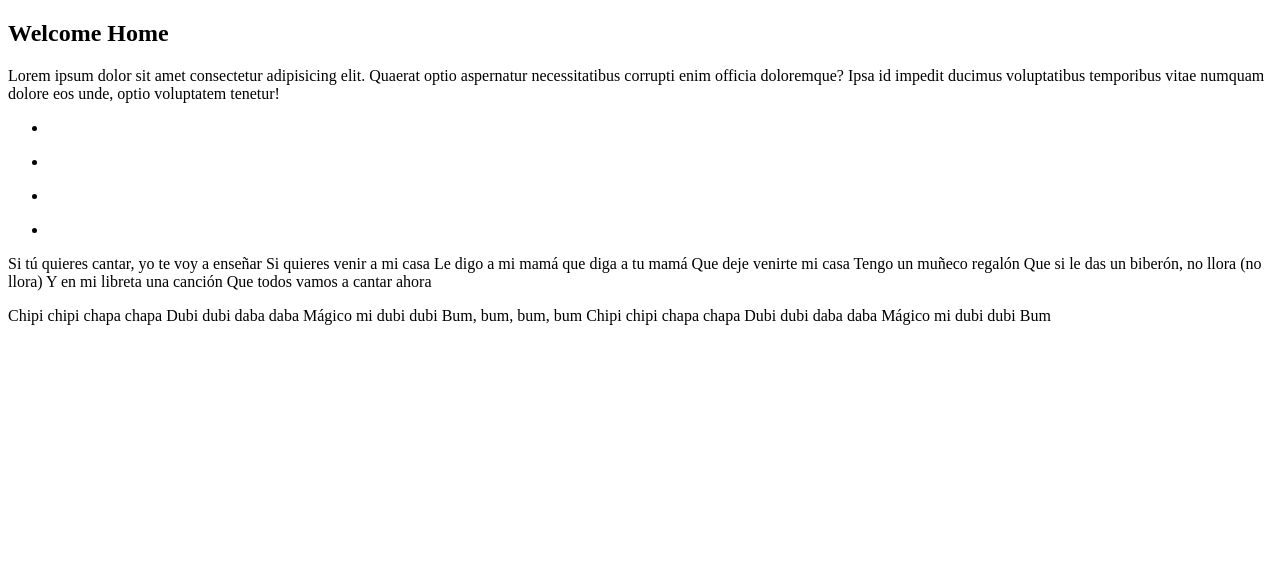
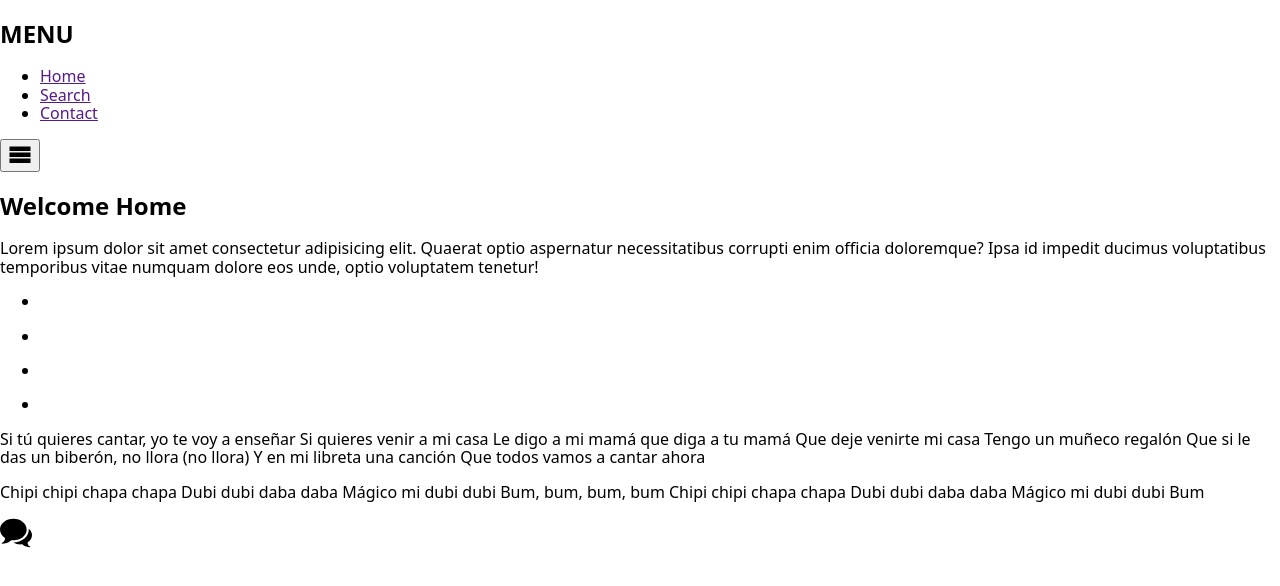
Before and after one commit to MatPaluch/Cool-sidebars, a plain HTML site: page index.html in a window 1280 px wide. Drawn offline with nearby package versions, Linux system fonts and the light colour scheme.

Commit message:
Update index.html

```diff
--- a/index.html
+++ b/index.html
@@ -2,16 +2,47 @@
 <html lang="en">
   <head>
     <meta charset="UTF-8" />
+    <meta http-equiv="X-UA-Compatible" content="IE=edge" />
     <meta name="viewport" content="width=device-width, initial-scale=1.0" />
     <title>Cool Sidebars</title>
+    <link
+      href="https://cdnjs.cloudflare.com/ajax/libs/modern-normalize/1.0.0/modern-normalize.min.css"
+      rel="stylesheet"
+    />
+    <link rel="preconnect" href="https://fonts.googleapis.com" />
+    <link rel="preconnect" href="https://fonts.gstatic.com" crossorigin />
+    <link
+      href="https://fonts.googleapis.com/css2?family=Quicksand:wght@400;700&display=swap"
+      rel="stylesheet"
+    />
+    <link rel="stylesheet" href="./style.css" type="text/css" />
   </head>
   <body>
+    <aside class="asside" id="mojElement">
+      <div>
+        <h1 class="head-menu">MENU</h1>
+        <ul class="hom menu-list">
+          <li>
+            <a href="" class="list-element">Home</a>
+          </li>
+          <li><a href="" class="list-element">Search</a></li>
+          <li><a href="" class="list-element">Contact</a></li>
+        </ul>
+      </div>
+    </aside>
+    <div onclick="usunKlase()" class="rightside" id="aside" width="100%"></div>
     <main>
-      <section>
-        <nav></nav>
-      </section>
-      <section>
-        <h1>Welcome Home</h1>
+      <header class="body-head">
+        <div class="container">
+          <button id="mojPrzycisk" class="menu">
+            <svg width="24px" height="24px" class="ico-menu">
+              <use href="/icons.svg#icon-menu"></use>
+            </svg>
+          </button>
+        </div>
+      </header>
+      <section class="container">
+        <h1 class="header-one">Welcome Home</h1>
         <p>
           Lorem ipsum dolor sit amet consectetur adipisicing elit. Quaerat optio
           aspernatur necessitatibus corrupti enim officia doloremque? Ipsa id
@@ -19,25 +50,25 @@
           optio voluptatem tenetur!
         </p>
       </section>
-      <section>
+      <section class="container">
         <div>
-          <ul>
+          <ul class="con-list">
             <li>
-              <div></div>
+              <div class="div-1 list"></div>
             </li>
             <li>
-              <div></div>
+              <div class="div-2 list"></div>
             </li>
             <li>
-              <div></div>
+              <div class="div-3 list"></div>
             </li>
             <li>
-              <div></div>
+              <div class="div-4 list"></div>
             </li>
           </ul>
         </div>
       </section>
-      <section>
+      <section class="container">
         <p>
           Si tú quieres cantar, yo te voy a enseñar Si quieres venir a mi casa
           Le digo a mi mamá que diga a tu mamá Que deje venirte mi casa Tengo un
@@ -49,9 +80,15 @@
           bum, bum, bum Chipi chipi chapa chapa Dubi dubi daba daba Mágico mi
           dubi dubi Bum
         </p>
+        <div class="message">
+          <a href="" class="mess-rect">
+            <svg width="32px" height="32px" class="ico-mess">
+              <use href="./icons.svg#icon-message"></use>
+            </svg>
+          </a>
+        </div>
       </section>
-      <div><img src=" ""/></div>
     </main>
-    <aside></aside>
+    <script src="./script.js"></script>
   </body>
 </html>
```
